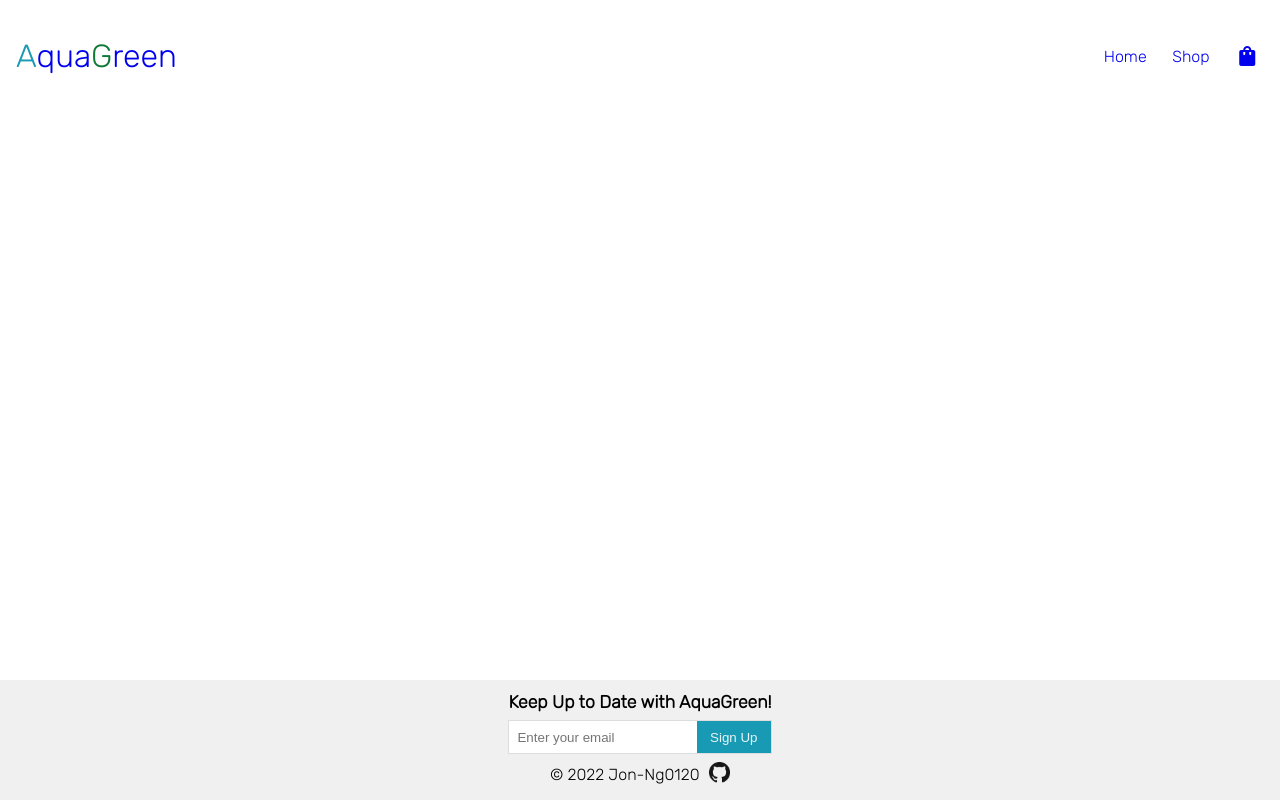
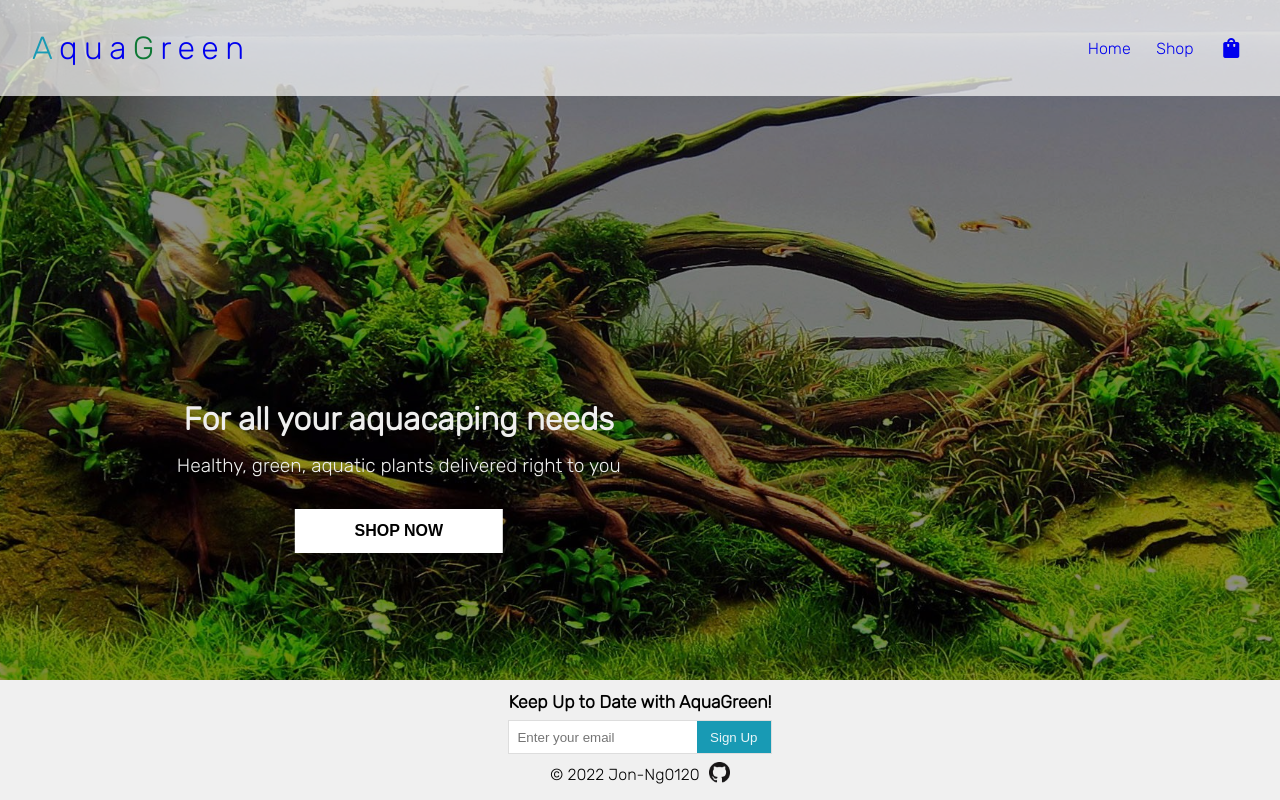
Before and after one commit to jon-ng0120/aquagreen, a React (Create React App) app: page / in a window 1280 px wide. Built offline with nearby package versions, Linux system fonts and the light colour scheme.

Commit message:
Changed header to have transparent background

```diff
--- a/src/App.js
+++ b/src/App.js
@@ -17,14 +17,14 @@ function App() {
           <div className="App">
             <Header />
             <Routes>
-              <Route exact path="/aquagreen" element={<Home />} />
-              <Route exact path="/aquagreen/catalog" element={<Catalog />} />
+              <Route index element={<Home />} />
+              <Route path="aquagreen" element={<Home />} />
+              <Route path="aquagreen/catalog" element={<Catalog />} />
               <Route
-                exact
-                path="/aquagreen/catalog/:id"
+                path="aquagreen/catalog/:id"
                 element={<DetailedCardView />}
               />
-              <Route exact path="/aquagreen/shopping-bag" element={<Cart />} />
+              <Route path="aquagreen/shopping-bag" element={<Cart />} />
             </Routes>
             <Footer />
           </div>
--- a/src/Components/Cart/Cart.js
+++ b/src/Components/Cart/Cart.js
@@ -105,7 +105,7 @@ const Cart = () => {
   const cartTotal = cartCtx.totalPrice + cartCtx.shipping;
 
   const ContinueShoppingBtn = (
-    <Link to="/catalog?difficulty=&lighting=&position=">
+    <Link to="/aquagreen/catalog?difficulty=&lighting=&position=">
       <ContinueShopping>CONTINUE SHOPPING</ContinueShopping>
     </Link>
   );
--- a/src/Components/Header.js
+++ b/src/Components/Header.js
@@ -1,16 +1,21 @@
 import React from 'react';
-import { Link, useLocation } from 'react-router-dom';
+import { Link } from 'react-router-dom';
 
 import styled from 'styled-components';
 import CartIcon from './Cart/CartIcon';
 
 const Div = styled.div`
-  height: 5rem;
+  height: 2rem;
   display: flex;
   justify-content: space-between;
   align-items: center;
-  padding: 1rem;
-  color: ${(props) => (props.homePage ? '#efefef' : 'black')};
+  padding: 2rem;
+  background-color: rgba(255, 255, 255, 0.7);
+  color: #404040;
+`;
+
+const Title = styled.div`
+  letter-spacing: 0.4rem;
 `;
 
 const Nav = styled.nav`
@@ -51,16 +56,8 @@ const GreenSpan = styled.span`
 `;
 
 const Header = () => {
-  const location = useLocation();
-
   return (
-    <Div
-      homePage={
-        location.pathname == '/' || location.pathname == '/aquagreen/'
-          ? true
-          : false
-      }
-    >
+    <Div>
       <Nav>
         <NavLink
           style={{
@@ -68,8 +65,10 @@ const Header = () => {
           }}
           to="/"
         >
-          <AquaSpan>A</AquaSpan>qua
-          <GreenSpan>G</GreenSpan>reen
+          <Title>
+            <AquaSpan>A</AquaSpan>qua
+            <GreenSpan>G</GreenSpan>reen
+          </Title>
         </NavLink>
         <ul>
           <li>
--- a/src/Components/HomeMessage.js
+++ b/src/Components/HomeMessage.js
@@ -48,7 +48,7 @@ const HomeMessage = () => {
       <SecondMessage>
         Healthy, green, aquatic plants delivered right to you
       </SecondMessage>
-      <Link to="/catalog?difficulty=&lighting=&position=">
+      <Link to="/aquagreen/catalog?difficulty=&lighting=&position=">
         <button>SHOP NOW</button>
       </Link>
     </Div>
```
